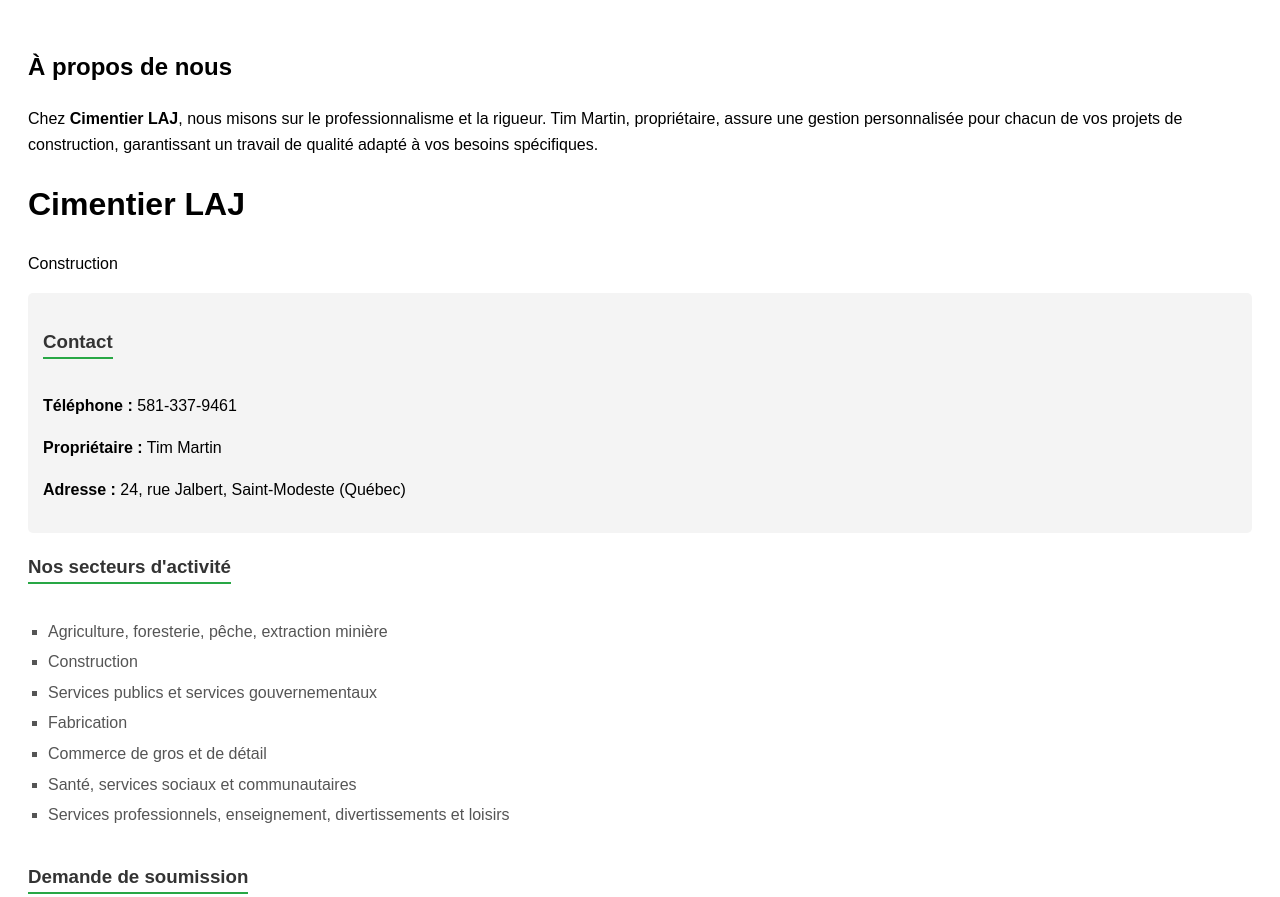
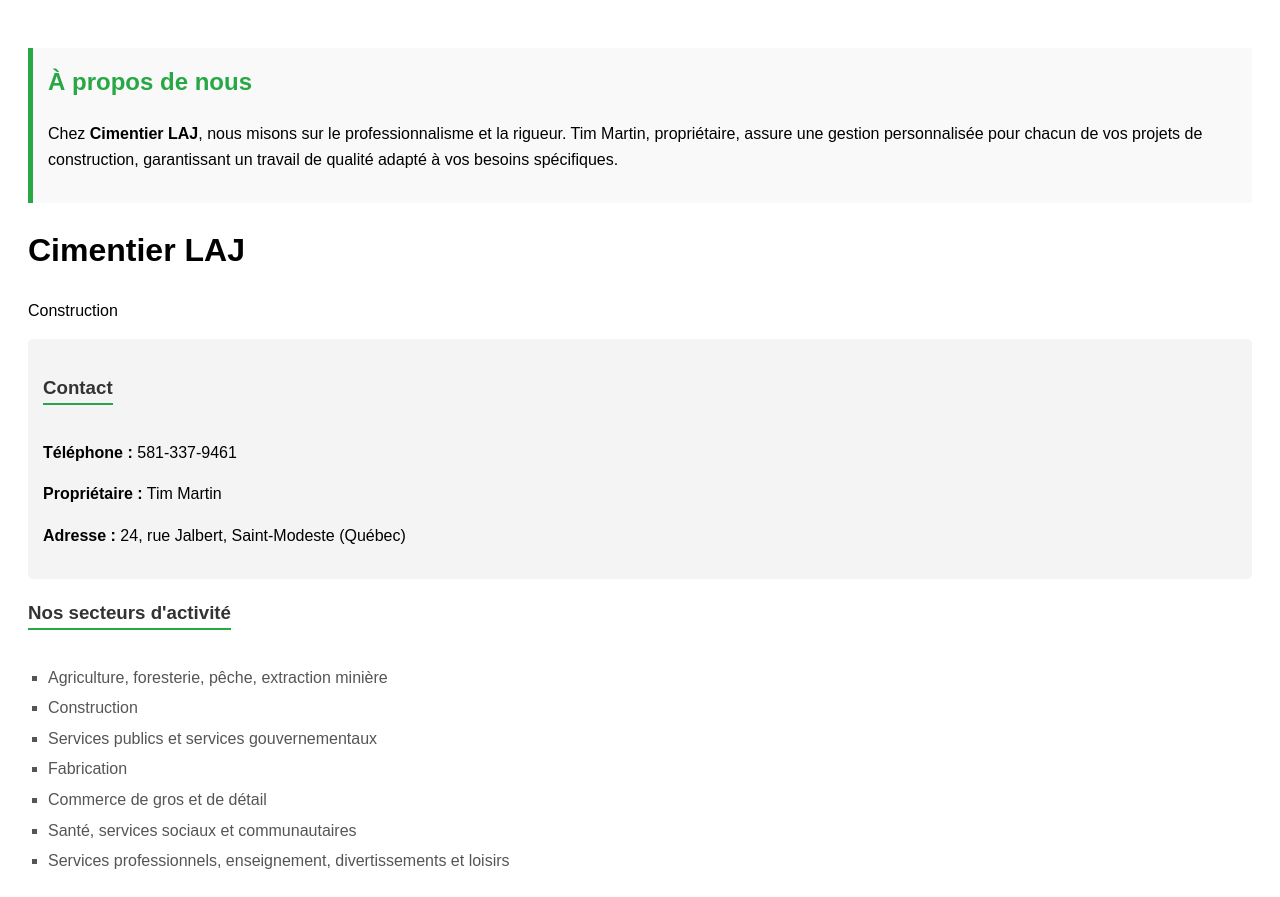
Before and after one commit to Fooutte/cimentier-laj, a plain HTML site: page index.html in a window 1280 px wide. Shown: the top 897 px of the page. Drawn offline with Linux system fonts and the light colour scheme.

Commit message:
Add styles for section and h2 elements in index.html

```diff
--- a/index.html
+++ b/index.html
@@ -17,6 +17,8 @@
         ul { list-style-type: square; padding-left: 20px; }
         li { margin-bottom: 5px; color: #555; }
         h3 { color: #333; border-bottom: 2px solid #28a745; display: inline-block; }
+        section { margin: 20px 0; padding: 15px; border-left: 5px solid #28a745; background-color: #f9f9f9; }
+        h2 { margin-top: 0; color: #28a745; }
     </style>
 </head>
 <body>
```
